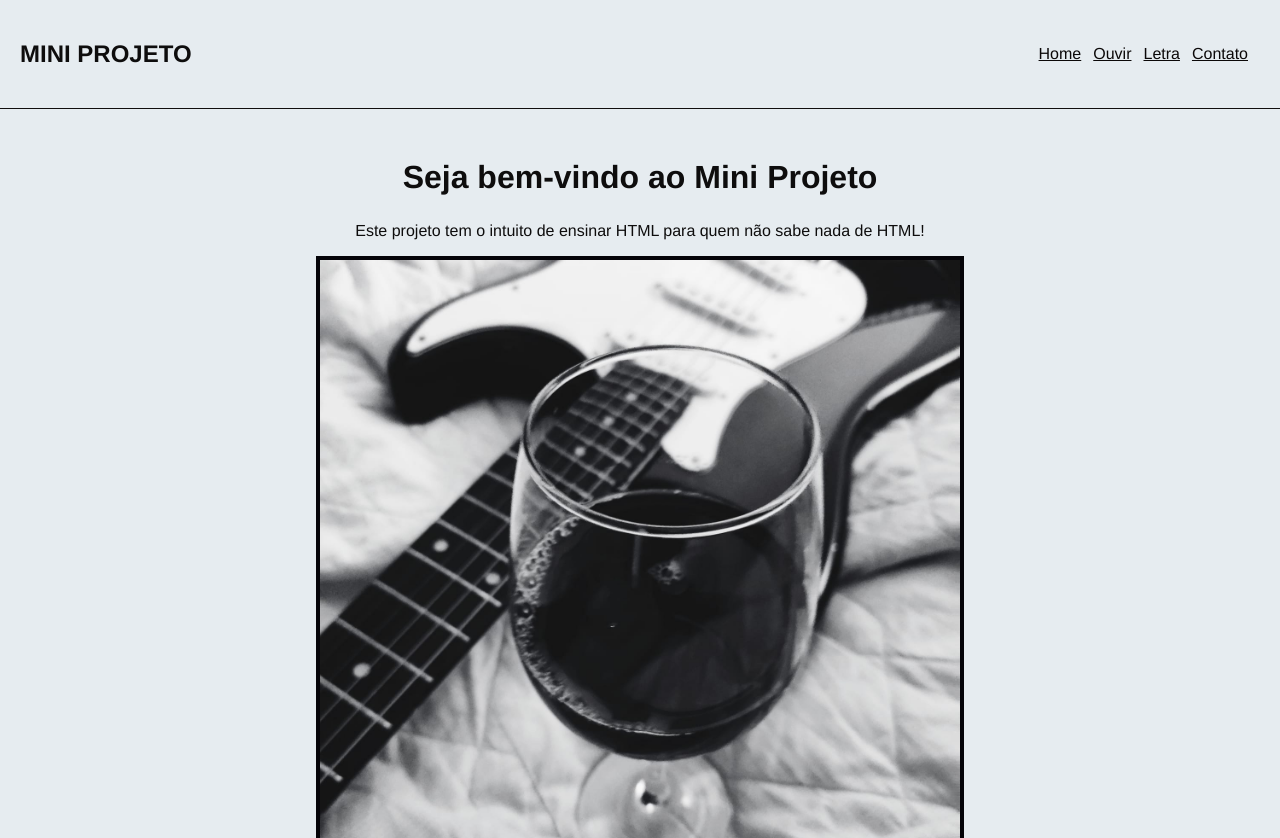
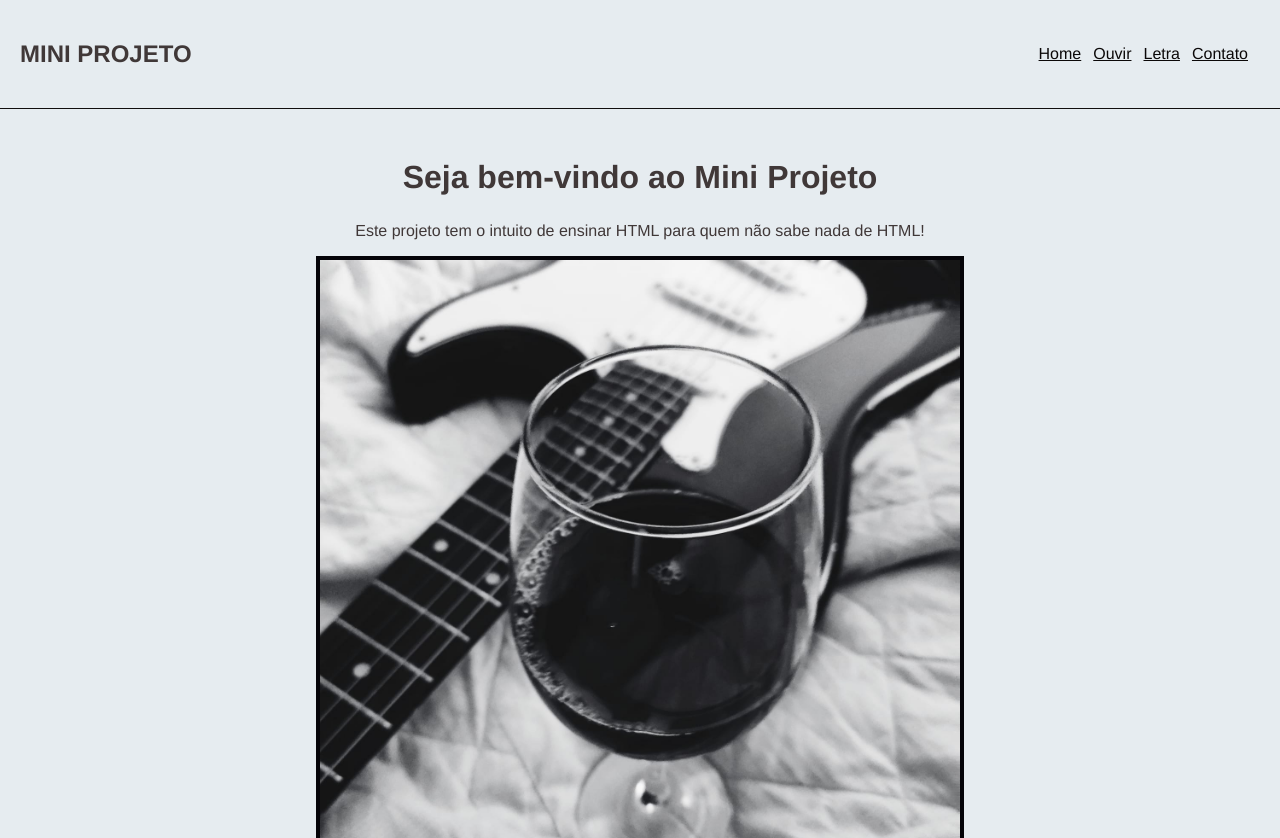
Before and after one commit to lucianadel/meu-primeiro-projeto, a plain HTML site: page index.html in a window 1280 px wide. Shown: the top 838 px of the page. Drawn offline with Linux system fonts and the light colour scheme.

Commit message:
Alteração na cor

```diff
--- a/styles.css
+++ b/styles.css
@@ -1,7 +1,7 @@
 body {
     font-family: helvetica;
     text-align: center;
-    color: #0e0d0d;
+    color: #403838;
     background-color: rgb(230, 236, 240);
     padding: 0;
     margin: 0;
```
